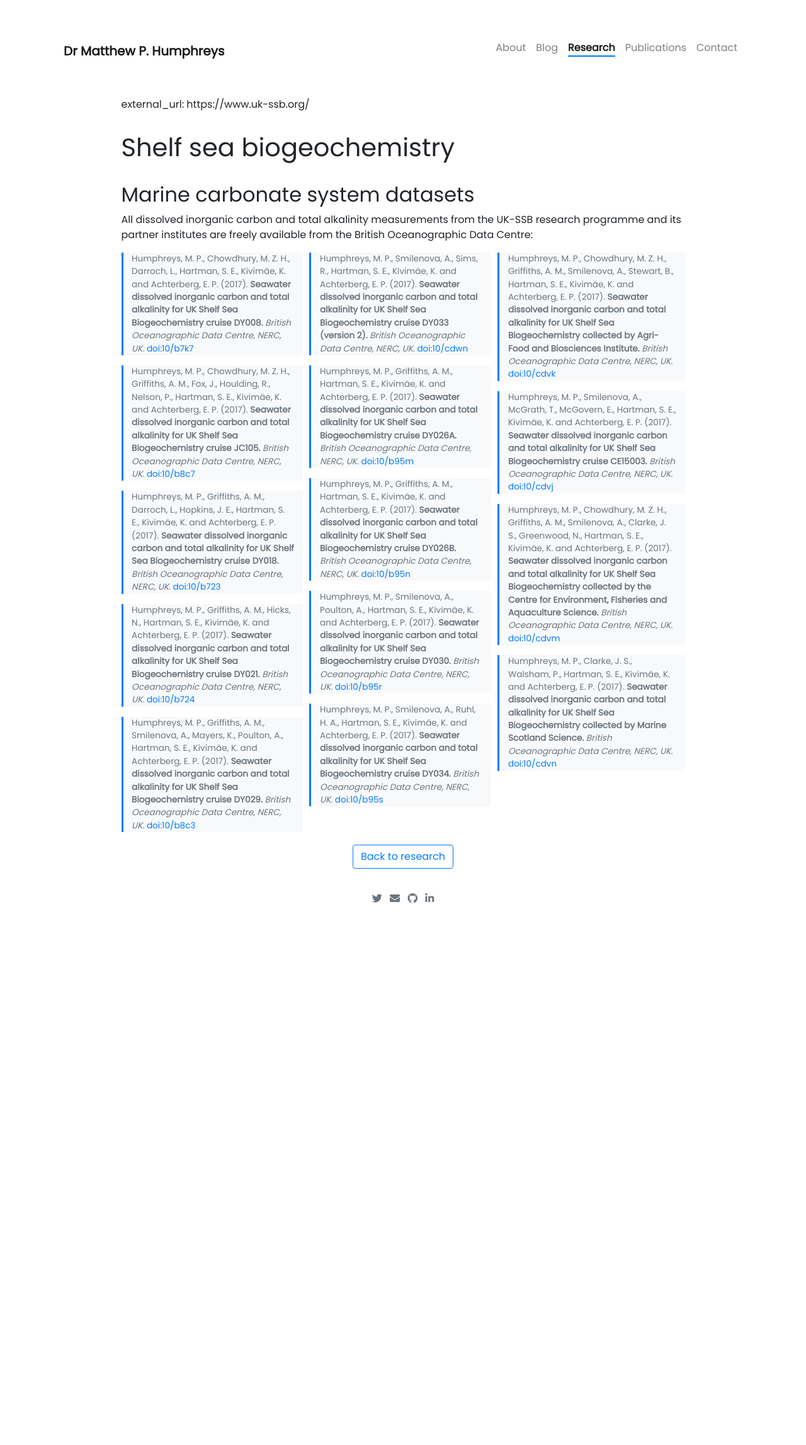
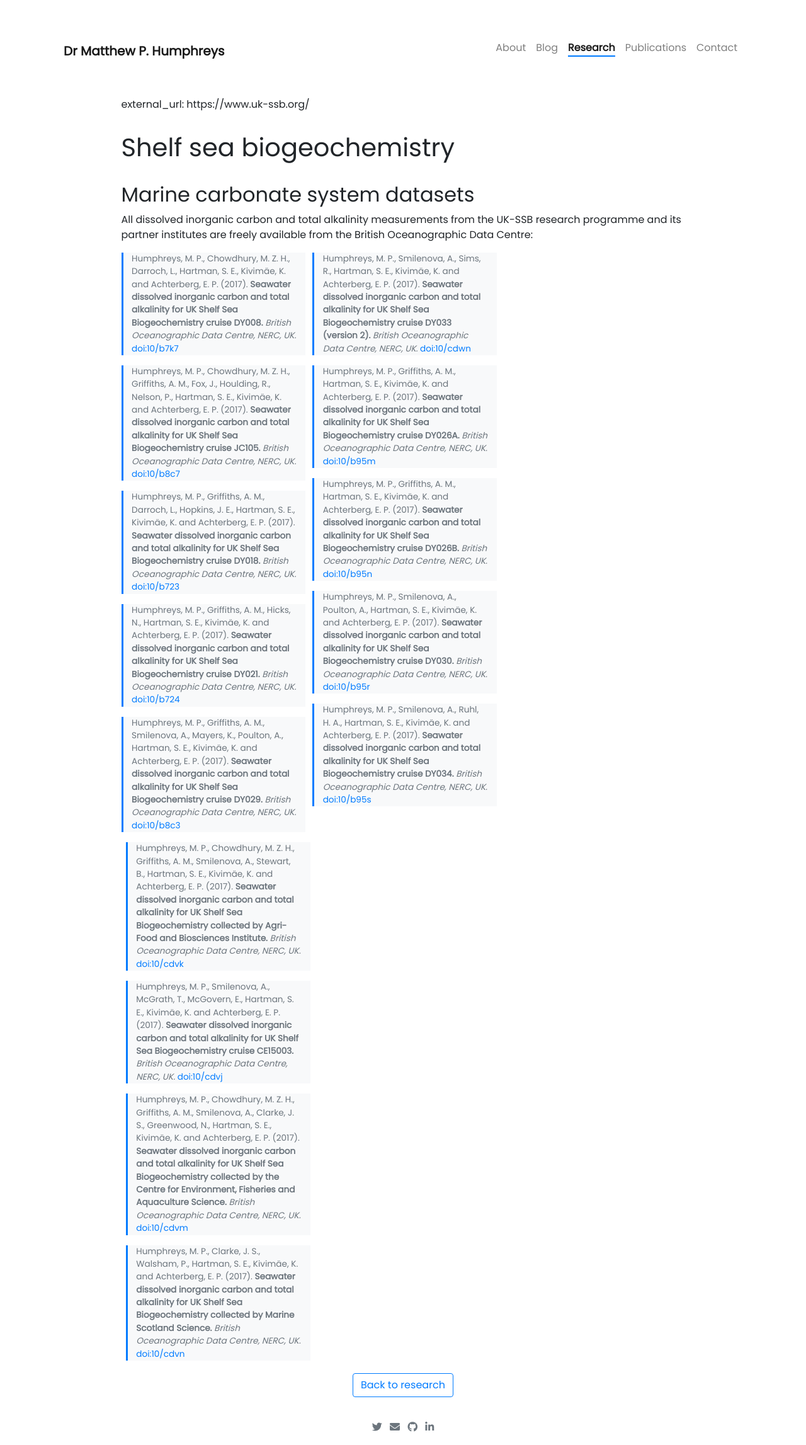
Before and after one commit to mvdh7/mvdh7.github.io, a Jekyll site: the page built from _projects/300-shelf-sea-biogeochemistry.md, in a window 1280 px wide. Shown: the whole page at 63% size. Built offline with Jekyll 4.4.1, drawn with Linux system fonts in a browser that asks for light colours; nearby versions of some CDN libraries; comment, search, counter and statistics services are not loaded; before the commit the page ends 1455 px from its top, so only the background shows below that.

Commit message:
Try flex-wrap

```diff
--- a/_projects/300-shelf-sea-biogeochemistry.md
+++ b/_projects/300-shelf-sea-biogeochemistry.md
@@ -14,7 +14,7 @@
 
 All dissolved inorganic carbon and total alkalinity measurements from the UK-SSB research programme and its partner institutes are freely available from the British Oceanographic Data Centre:
 
-<div style="display:flex; font-size:85%"><div style="padding-right:0.8%; min-width:33%">
+<div style="display:flex; font-size:85%; flex-wrap:wrap"><div style="padding-right:0.8%; width:33%; min-width:300px">
 
 <blockquote>Humphreys, M. P., Chowdhury, M. Z. H., Darroch, L., Hartman, S. E., Kivimäe, K. and Achterberg, E. P. (2017). <strong>Seawater dissolved inorganic carbon and total alkalinity for UK Shelf Sea Biogeochemistry cruise DY008.</strong> <em>British Oceanographic Data Centre, NERC, UK.</em> <a href="https://doi.org/10/b7k7">doi:10/b7k7</a></blockquote>
 
@@ -26,7 +26,7 @@
 
 <blockquote>Humphreys, M. P., Griffiths, A. M., Smilenova, A., Mayers, K., Poulton, A., Hartman, S. E., Kivimäe, K. and Achterberg, E. P. (2017). <strong>Seawater dissolved inorganic carbon and total alkalinity for UK Shelf Sea Biogeochemistry cruise DY029.</strong> <em>British Oceanographic Data Centre, NERC, UK.</em> <a href="https://doi.org/10/b8c3">doi:10/b8c3</a></blockquote>
 
-</div><div style="padding-left:0.4%; padding-right:0.4%; min-width:33%">
+</div><div style="padding-left:0.4%; padding-right:0.4%; width:33%; min-width:300px">
 
 <blockquote>Humphreys, M. P., Smilenova, A., Sims, R., Hartman, S. E., Kivimäe, K. and Achterberg, E. P. (2017). <strong>Seawater dissolved inorganic carbon and total alkalinity for UK Shelf Sea Biogeochemistry cruise DY033 (version 2).</strong> <em>British Oceanographic Data Centre, NERC, UK.</em> <a href="https://doi.org/10/cdwn">doi:10/cdwn</a></blockquote>
 
@@ -38,7 +38,7 @@
 
 <blockquote>Humphreys, M. P., Smilenova, A., Ruhl, H. A., Hartman, S. E., Kivimäe, K. and Achterberg, E. P. (2017). <strong>Seawater dissolved inorganic carbon and total alkalinity for UK Shelf Sea Biogeochemistry cruise DY034.</strong> <em>British Oceanographic Data Centre, NERC, UK.</em> <a href="https://doi.org/10/b95s">doi:10/b95s</a></blockquote>
 
-</div><div style="padding-left:0.8%; min-width:33%">
+</div><div style="padding-left:0.8%; width:33%; min-width:300px">
 
 <blockquote>Humphreys, M. P., Chowdhury, M. Z. H., Griffiths, A. M., Smilenova, A., Stewart, B., Hartman, S. E., Kivimäe, K. and Achterberg, E. P. (2017). <strong>Seawater dissolved inorganic carbon and total alkalinity for UK Shelf Sea Biogeochemistry collected by Agri-Food and Biosciences Institute.</strong> <em>British Oceanographic Data Centre, NERC, UK.</em> <a href="https://doi.org/10/cdvk">doi:10/cdvk</a></blockquote>
 
```
